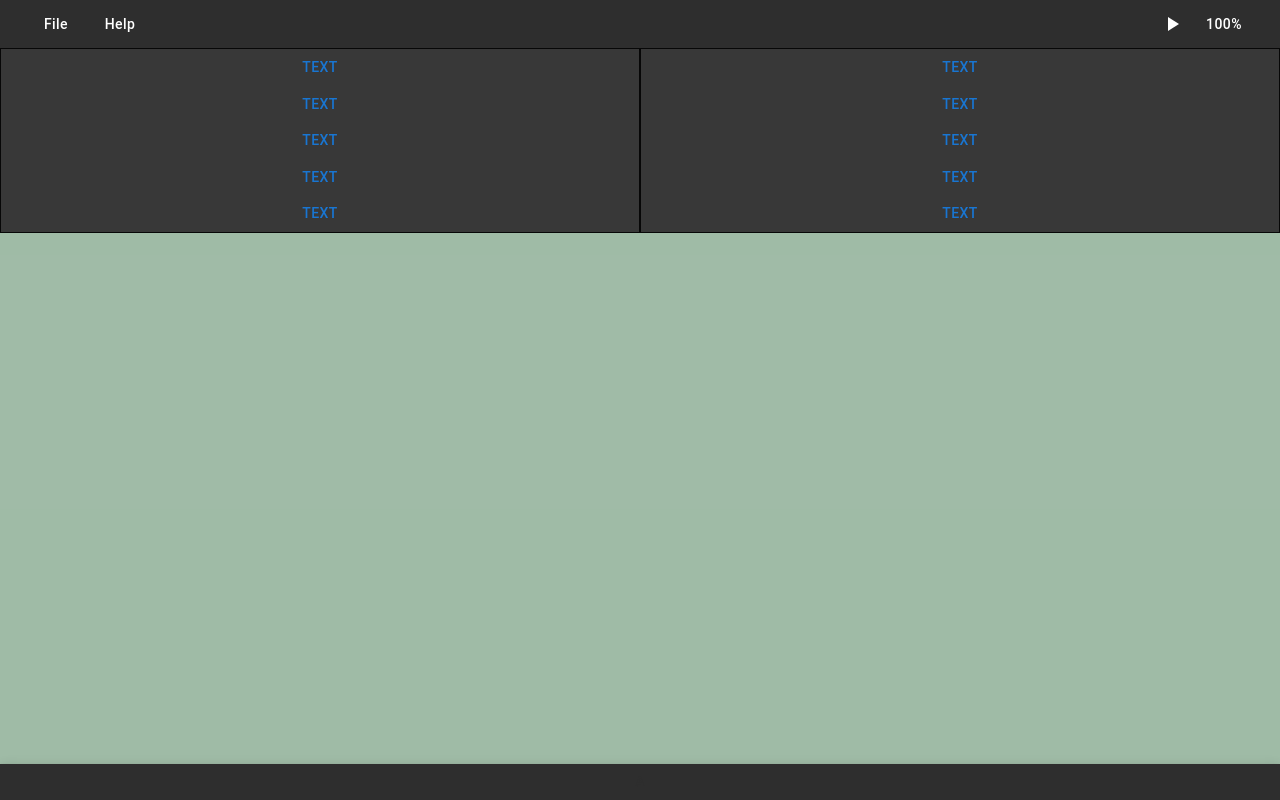
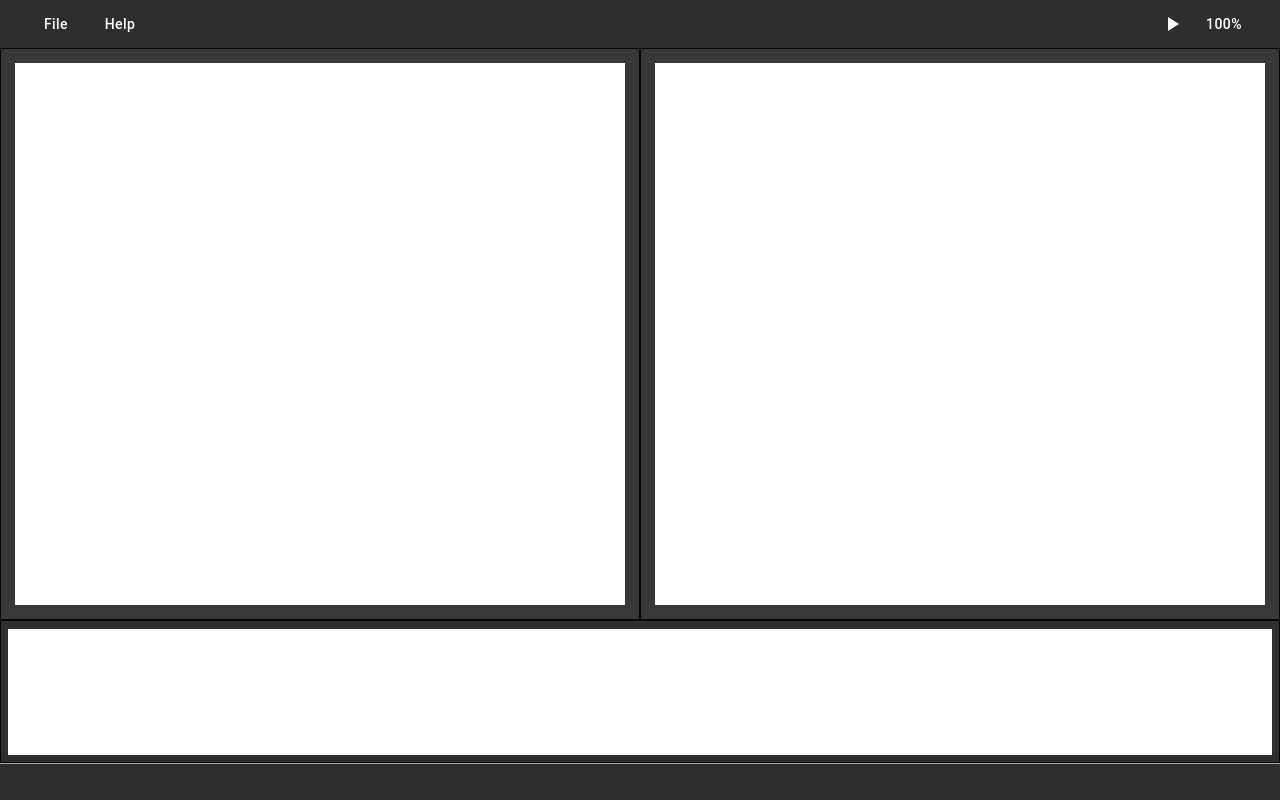
Before and after one commit to katsudon08/Floccha_frontend, a React (Vite) app: page / in a window 1280 px wide. Built offline with nearby package versions, Linux system fonts and the light colour scheme.

Commit message:
create_pageでのcolorThemeの適応(Grid)

```diff
--- a/src/App.tsx
+++ b/src/App.tsx
@@ -13,7 +13,7 @@ function App() {
                 main: "#FFFFFF"
             },
             main_color: {
-                main: "#6F6F6F"
+                main: "#383838"
             },
             accent_color: {
                 main: "#2E2E2E"
--- a/src/pages/Create_page.tsx
+++ b/src/pages/Create_page.tsx
@@ -1,26 +1,28 @@
 import Grid from "@mui/material/Grid"
 import Box from "@mui/material/Box"
 import { Button } from "@mui/material"
-import Container from "@mui/material/Container"
+
+// あとで、コンポーネントの細分化を行う
 
 export const Create_page = () => {
     return (
+        <>
             <Grid
                 container
                 direction="row"
+                sx={{ height: "80%" }}
             >
                 <Grid item xs>
                     <Grid
                         container
                         xs
                         direction="column"
-                    sx={{ backgroundColor: "#383838", border: 0.5 }}
+                        // 21, 34行目のbgcolorにテーマが当てられない
+                        sx={{ bgcolor: "main_color.main", border: 0.5, height: "100%", padding: 1.8 }}
                     >
-                    <Button>text</Button>
-                    <Button>text</Button>
-                    <Button>text</Button>
-                    <Button>text</Button>
-                    <Button>text</Button>
+                        <Box sx={{ height: "100%", width: "100%", backgroundColor: "#FFFFFF" }}>
+
+                        </Box>
                     </Grid>
                 </Grid>
 
@@ -29,15 +31,24 @@ export const Create_page = () => {
                         container
                         xs
                         direction="column"
-                    sx={{ backgroundColor: "#383838", border: 0.5 }}
+                        // theme colorは.mainのような形で書く必要がある
+                        sx={{ bgcolor: "main_color.main", border: 0.5, height: "100%", padding: 1.8 }}
                     >
-                    <Button>text</Button>
-                    <Button>text</Button>
-                    <Button>text</Button>
-                    <Button>text</Button>
-                    <Button>text</Button>
+                        <Box sx={{ height: "100%", width: "100%", backgroundColor: "#FFFFFF" }}>
+
+                        </Box>
                     </Grid>
                 </Grid>
             </Grid>
+            <Grid
+                container
+                xs
+                sx={{ bgcolor: "accent_color.main", border: 0.5, height: "20%", padding: 0.9 }}
+            >
+                <Box sx={{ height: "100%", width: "100%", backgroundColor: "#FFFFFF" }}>
+
+                </Box>
+            </Grid>
+        </>
     )
 }
```
Also changed, not shown: src/themeOption.d.ts (+9 -1 lines). Lines whose indentation alone changed are shown as unchanged.
